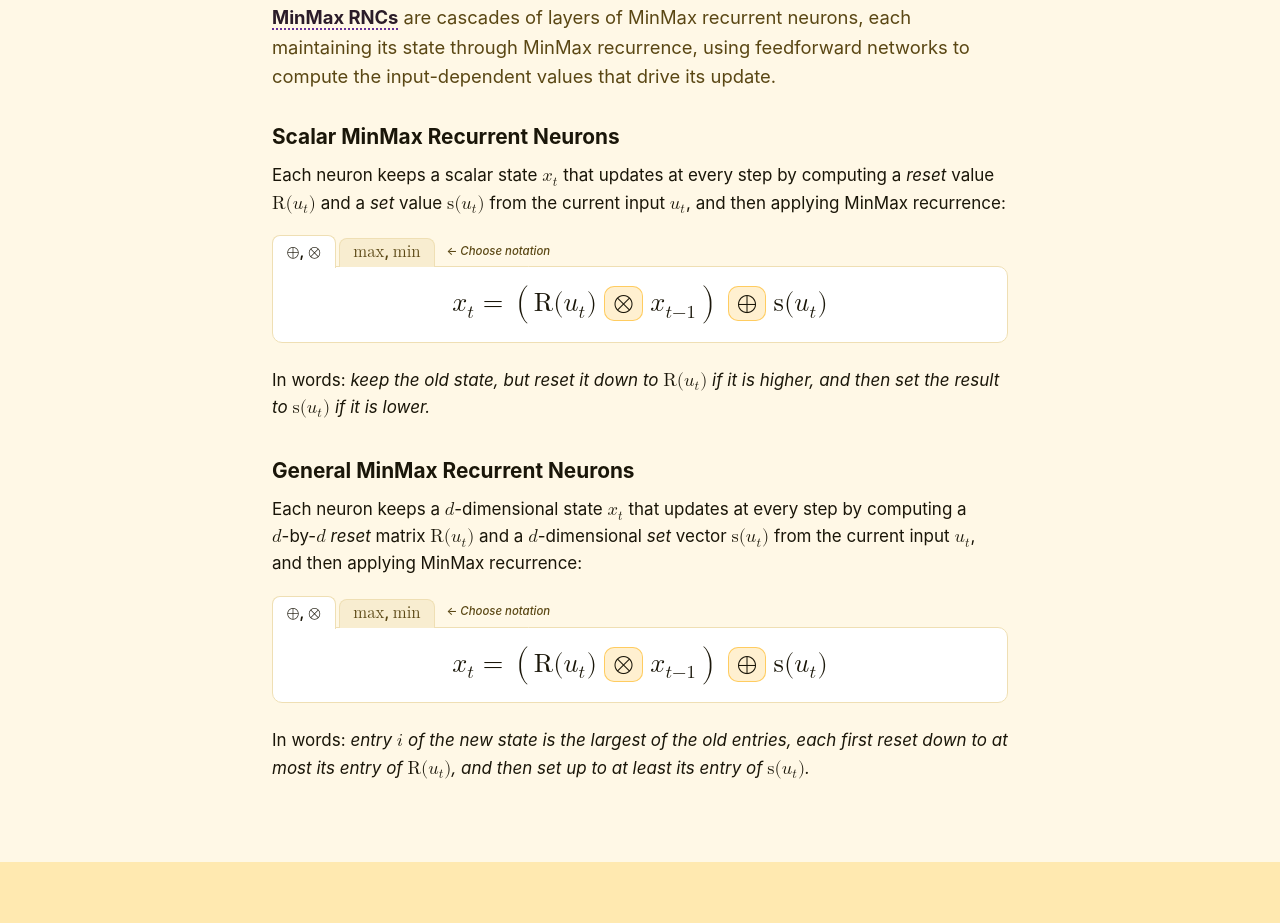
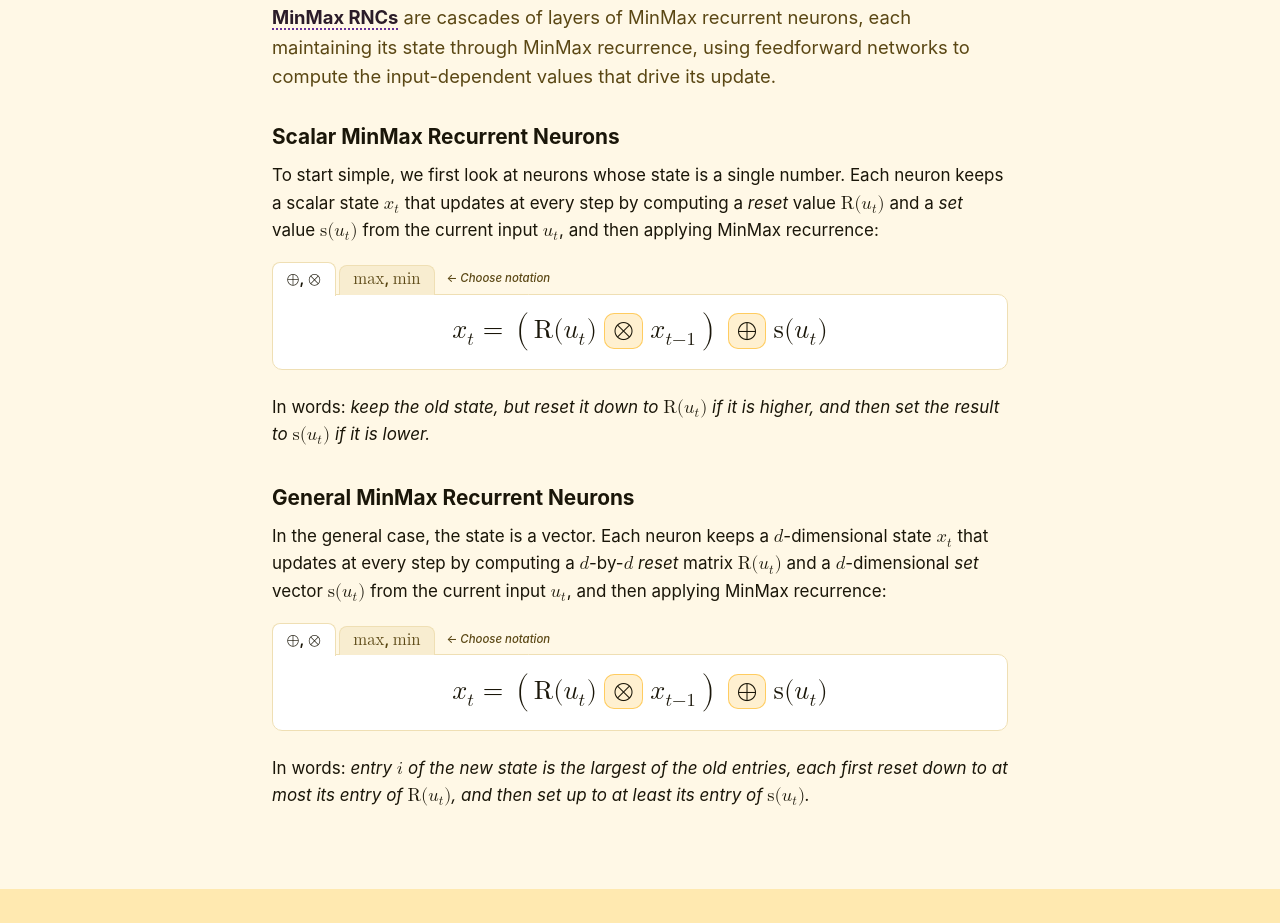
Before and after one commit to RncLsn/minmax-rnc--website, a plain HTML site: page index.html in a window 1280 px wide. Shown: the part 3832-4755 px from the top of the page. Drawn offline with Linux system fonts and the light colour scheme.

Commit message:
Section 3: neuron subsections open with "start simple" / "the general case"

```diff
--- a/index.html
+++ b/index.html
@@ -378,7 +378,7 @@
           <p class="lead lead-spaced"><b class="lead-head"><span class="term" data-concept="minmax-rncs">MinMax RNCs</span></b> are cascades of layers of MinMax recurrent neurons, each maintaining its state through MinMax recurrence, using feedforward networks to compute the input-dependent values that drive its update.</p>
           <h3 class="subsection" id="scalar-neurons">Scalar MinMax Recurrent Neurons</h3>
           <div class="neurons-scalar">
-          <p>Each neuron keeps a scalar state <math><msub><mi>x</mi><mi>t</mi></msub></math> that updates at every step by computing a <em>reset</em> value <math><mi class="fn-reset">R</mi><mo stretchy="false">(</mo><msub><mi>u</mi><mi>t</mi></msub><mo stretchy="false">)</mo></math> and a <em>set</em> value <math><mi class="fn-set">s</mi><mo stretchy="false">(</mo><msub><mi>u</mi><mi>t</mi></msub><mo stretchy="false">)</mo></math> from the current input <math><msub><mi>u</mi><mi>t</mi></msub></math>, and then applying MinMax recurrence:</p>
+          <p>To start simple, we first look at neurons whose state is a single number. Each neuron keeps a scalar state <math><msub><mi>x</mi><mi>t</mi></msub></math> that updates at every step by computing a <em>reset</em> value <math><mi class="fn-reset">R</mi><mo stretchy="false">(</mo><msub><mi>u</mi><mi>t</mi></msub><mo stretchy="false">)</mo></math> and a <em>set</em> value <math><mi class="fn-set">s</mi><mo stretchy="false">(</mo><msub><mi>u</mi><mi>t</mi></msub><mo stretchy="false">)</mo></math> from the current input <math><msub><mi>u</mi><mi>t</mi></msub></math>, and then applying MinMax recurrence:</p>
           <div class="formula">
             <div class="tabs notation-tabs" role="group" aria-label="Notation" hidden>
               <button type="button" data-notation="algebra" aria-pressed="true"><math><mo lspace="0" rspace="0">&oplus;</mo></math>, <math><mo lspace="0" rspace="0">&otimes;</mo></math></button>
@@ -395,7 +395,7 @@
           <p>In words: <em>keep the old state, but reset it down to <math><mi class="fn-reset">R</mi><mo stretchy="false">(</mo><msub><mi>u</mi><mi>t</mi></msub><mo stretchy="false">)</mo></math> if it is higher, and then set the result to <math><mi class="fn-set">s</mi><mo stretchy="false">(</mo><msub><mi>u</mi><mi>t</mi></msub><mo stretchy="false">)</mo></math> if it is lower.</em></p>
           <h3 class="subsection" id="general-neurons">General MinMax Recurrent Neurons</h3>
           <div class="neurons-general">
-          <p>Each neuron keeps a <span class="nowrap"><math><mi>d</mi></math>-dimensional</span> state <math><msub><mi>x</mi><mi>t</mi></msub></math> that updates at every step by computing a <span class="nowrap"><math><mi>d</mi></math>-by-<math><mi>d</mi></math></span> <em>reset</em> matrix <math><mi class="fn-reset">R</mi><mo stretchy="false">(</mo><msub><mi>u</mi><mi>t</mi></msub><mo stretchy="false">)</mo></math> and a <span class="nowrap"><math><mi>d</mi></math>-dimensional</span> <em>set</em> vector <math><mi class="fn-set">s</mi><mo stretchy="false">(</mo><msub><mi>u</mi><mi>t</mi></msub><mo stretchy="false">)</mo></math> from the current input <math><msub><mi>u</mi><mi>t</mi></msub></math>, and then applying MinMax recurrence:</p>
+          <p>In the general case, the state is a vector. Each neuron keeps a <span class="nowrap"><math><mi>d</mi></math>-dimensional</span> state <math><msub><mi>x</mi><mi>t</mi></msub></math> that updates at every step by computing a <span class="nowrap"><math><mi>d</mi></math>-by-<math><mi>d</mi></math></span> <em>reset</em> matrix <math><mi class="fn-reset">R</mi><mo stretchy="false">(</mo><msub><mi>u</mi><mi>t</mi></msub><mo stretchy="false">)</mo></math> and a <span class="nowrap"><math><mi>d</mi></math>-dimensional</span> <em>set</em> vector <math><mi class="fn-set">s</mi><mo stretchy="false">(</mo><msub><mi>u</mi><mi>t</mi></msub><mo stretchy="false">)</mo></math> from the current input <math><msub><mi>u</mi><mi>t</mi></msub></math>, and then applying MinMax recurrence:</p>
           <div class="formula">
             <div class="tabs notation-tabs" role="group" aria-label="Notation" hidden>
               <button type="button" data-notation="algebra" aria-pressed="true"><math><mo lspace="0" rspace="0">&oplus;</mo></math>, <math><mo lspace="0" rspace="0">&otimes;</mo></math></button>
```
